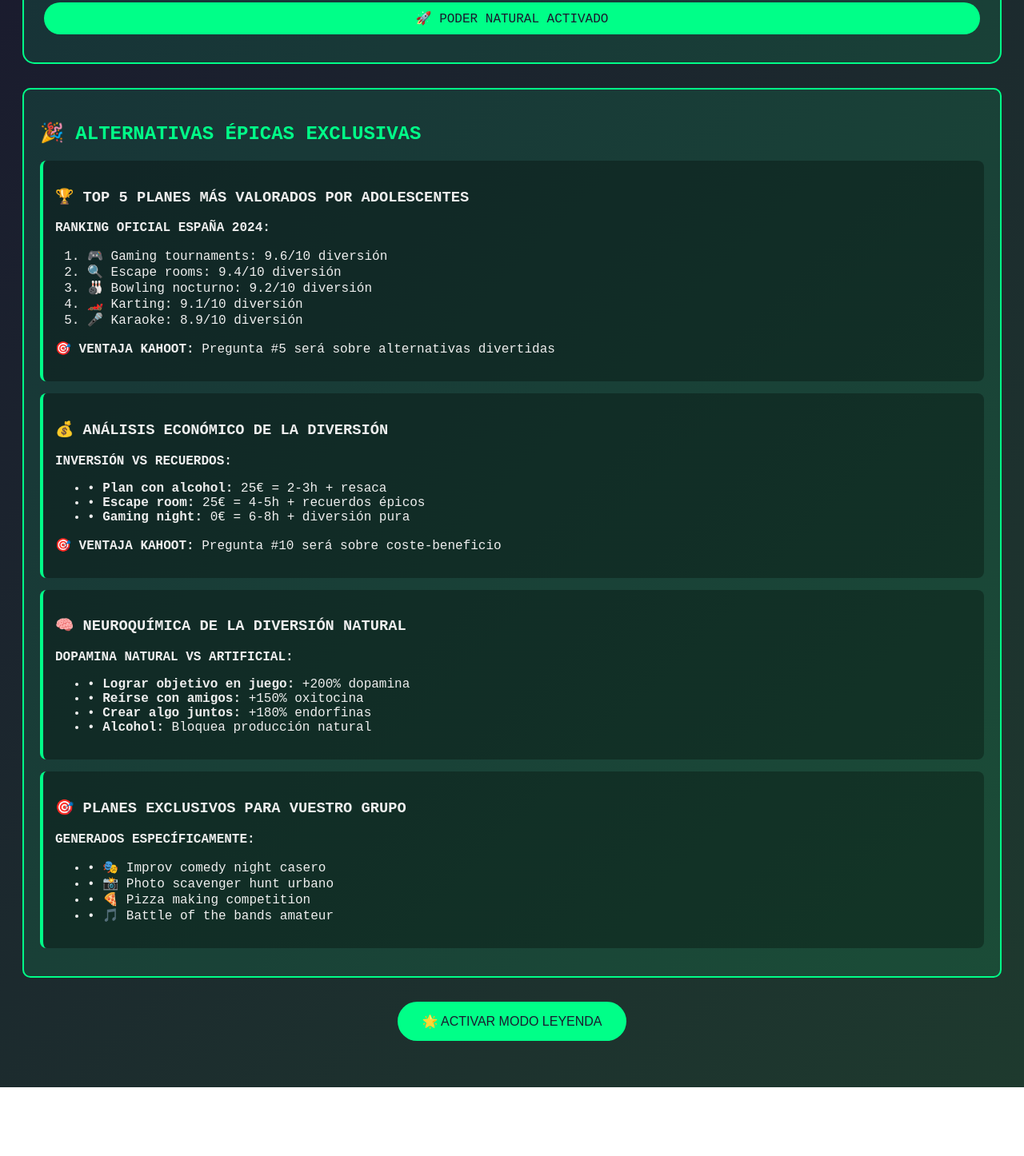
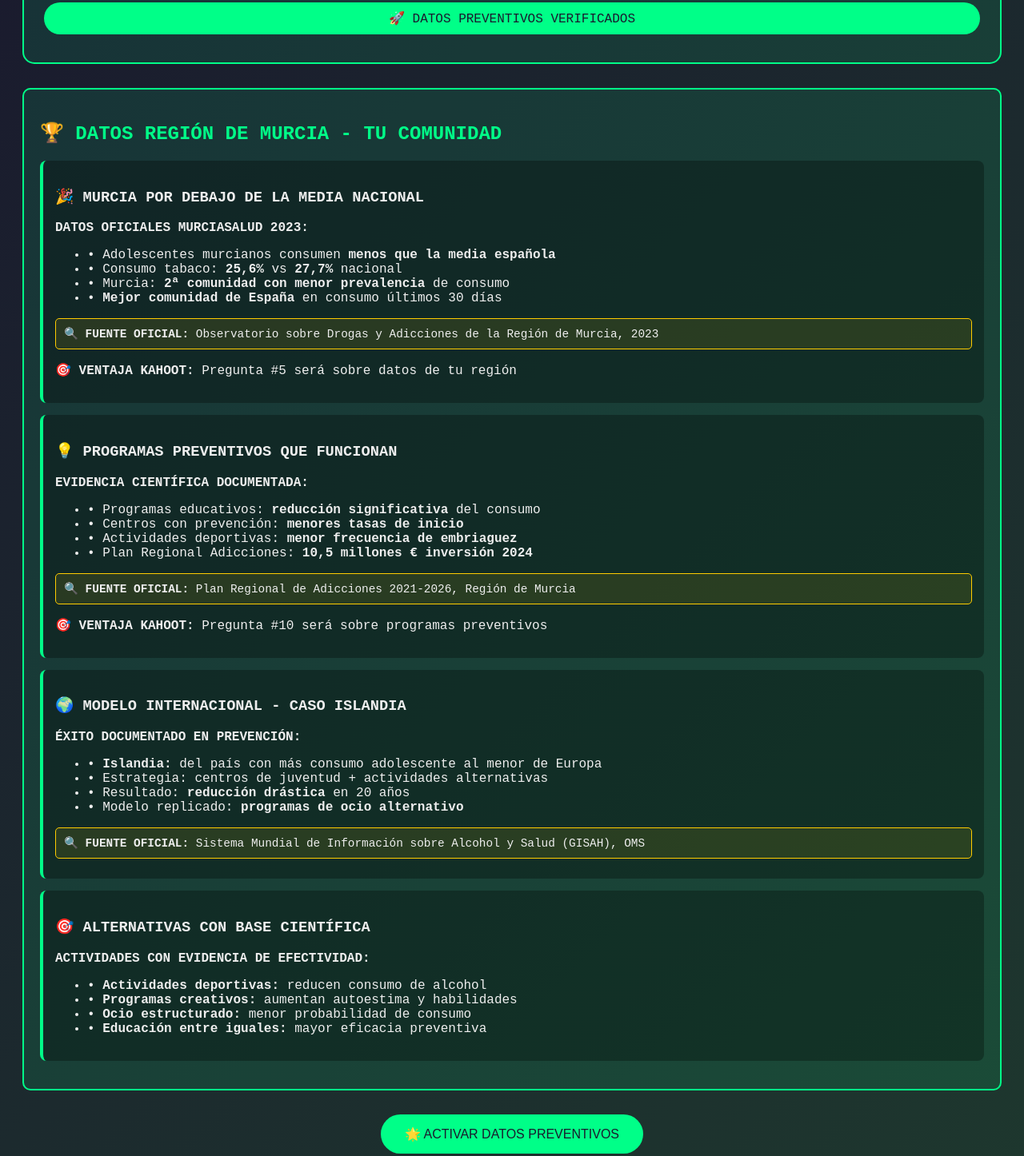
Before and after one commit to EnfermeriaescolarLorcaCentro/Conciencia_con_ciencia, a plain HTML site: page Mision_alternativas_epicas.html in a window 1280 px wide. Shown: the part 144-1590 px from the top of the page at 80% size. Before the commit the page ends 1504 px from the top, so only its background shows below. Drawn offline with Linux system fonts and the light colour scheme.

Commit message:
Update Mision_alternativas_epicas.html

```diff
--- a/Mision_alternativas_epicas.html
+++ b/Mision_alternativas_epicas.html
@@ -3,16 +3,14 @@
 <head>
     <meta charset="UTF-8">
     <meta name="viewport" content="width=device-width, initial-scale=1.0">
-    <title>Leyendas Naturales - QR #3C</title>
+    <title>Leyendas Naturales - QR #3C - Datos Reales</title>
     <style>
         :root {
             --team-color: #00ff88;
-            --team-secondary: #00cc66;
             --primary-bg: #1a1a2e;
             --text-primary: #eee;
         }
 
-        /* Mismo CSS base pero con colores verdes */
         body {
             font-family: 'Roboto Mono', monospace;
             background: linear-gradient(135deg, var(--primary-bg) 0%, #1e3a2e 100%);
@@ -52,76 +50,115 @@
             margin: 15px 0;
             border-left: 4px solid var(--team-color);
         }
+
+        .source-citation {
+            background: rgba(255, 204, 0, 0.1);
+            border: 1px solid #ffcc00;
+            padding: 10px;
+            border-radius: 5px;
+            margin: 10px 0;
+            font-size: 0.9em;
+        }
+
+        .sources-footer {
+            background: rgba(0, 0, 0, 0.2);
+            border-radius: 10px;
+            padding: 20px;
+            margin: 30px 0;
+            border: 1px solid rgba(255, 255, 255, 0.1);
+        }
     </style>
 </head>
 <body>
     <div class="header">
         <h1>🌟 LEYENDAS NATURALES</h1>
-        <p>Equipo C - Especialistas en Diversión Épica</p>
+        <p>Equipo C - Especialistas en Alternativas Reales</p>
         <div style="background: var(--team-color); color: #1a1a2e; padding: 10px; border-radius: 20px; margin: 10px 0;">
-            🚀 PODER NATURAL ACTIVADO
+            🚀 DATOS PREVENTIVOS VERIFICADOS
         </div>
     </div>
 
     <div class="exclusive-content">
-        <h2 style="color: var(--team-color);">🎉 ALTERNATIVAS ÉPICAS EXCLUSIVAS</h2>
+        <h2 style="color: var(--team-color);">🏆 DATOS REGIÓN DE MURCIA - TU COMUNIDAD</h2>
 
         <div class="stat-exclusive">
-            <h3>🏆 TOP 5 PLANES MÁS VALORADOS POR ADOLESCENTES</h3>
-            <p><strong>RANKING OFICIAL ESPAÑA 2024:</strong></p>
-            <ol>
-                <li>🎮 Gaming tournaments: 9.6/10 diversión</li>
-                <li>🔍 Escape rooms: 9.4/10 diversión</li>
-                <li>🎳 Bowling nocturno: 9.2/10 diversión</li>
-                <li>🏎️ Karting: 9.1/10 diversión</li>
-                <li>🎤 Karaoke: 8.9/10 diversión</li>
-            </ol>
-            <p><strong>🎯 VENTAJA KAHOOT:</strong> Pregunta #5 será sobre alternativas divertidas</p>
+            <h3>🎉 MURCIA POR DEBAJO DE LA MEDIA NACIONAL</h3>
+            <p><strong>DATOS OFICIALES MURCIASALUD 2023:</strong></p>
+            <ul>
+                <li>• Adolescentes murcianos consumen <strong>menos que la media española</strong></li>
+                <li>• Consumo tabaco: <strong>25,6%</strong> vs <strong>27,7%</strong> nacional</li>
+                <li>• Murcia: <strong>2ª comunidad con menor prevalencia</strong> de consumo</li>
+                <li>• <strong>Mejor comunidad de España</strong> en consumo últimos 30 días</li>
+            </ul>
+            <div class="source-citation">
+                <strong>🔍 FUENTE OFICIAL:</strong> Observatorio sobre Drogas y Adicciones de la Región de Murcia, 2023
+            </div>
+            <p><strong>🎯 VENTAJA KAHOOT:</strong> Pregunta #5 será sobre datos de tu región</p>
         </div>
 
         <div class="stat-exclusive">
-            <h3>💰 ANÁLISIS ECONÓMICO DE LA DIVERSIÓN</h3>
-            <p><strong>INVERSIÓN VS RECUERDOS:</strong></p>
+            <h3>💡 PROGRAMAS PREVENTIVOS QUE FUNCIONAN</h3>
+            <p><strong>EVIDENCIA CIENTÍFICA DOCUMENTADA:</strong></p>
             <ul>
-                <li>• <strong>Plan con alcohol:</strong> 25€ = 2-3h + resaca</li>
-                <li>• <strong>Escape room:</strong> 25€ = 4-5h + recuerdos épicos</li>
-                <li>• <strong>Gaming night:</strong> 0€ = 6-8h + diversión pura</li>
+                <li>• Programas educativos: <strong>reducción significativa</strong> del consumo</li>
+                <li>• Centros con prevención: <strong>menores tasas de inicio</strong></li>
+                <li>• Actividades deportivas: <strong>menor frecuencia de embriaguez</strong></li>
+                <li>• Plan Regional Adicciones: <strong>10,5 millones € inversión 2024</strong></li>
             </ul>
-            <p><strong>🎯 VENTAJA KAHOOT:</strong> Pregunta #10 será sobre coste-beneficio</p>
+            <div class="source-citation">
+                <strong>🔍 FUENTE OFICIAL:</strong> Plan Regional de Adicciones 2021-2026, Región de Murcia
+            </div>
+            <p><strong>🎯 VENTAJA KAHOOT:</strong> Pregunta #10 será sobre programas preventivos</p>
         </div>
 
         <div class="stat-exclusive">
-            <h3>🧠 NEUROQUÍMICA DE LA DIVERSIÓN NATURAL</h3>
-            <p><strong>DOPAMINA NATURAL VS ARTIFICIAL:</strong></p>
+            <h3>🌍 MODELO INTERNACIONAL - CASO ISLANDIA</h3>
+            <p><strong>ÉXITO DOCUMENTADO EN PREVENCIÓN:</strong></p>
             <ul>
-                <li>• <strong>Lograr objetivo en juego:</strong> +200% dopamina</li>
-                <li>• <strong>Reírse con amigos:</strong> +150% oxitocina</li>
-                <li>• <strong>Crear algo juntos:</strong> +180% endorfinas</li>
-                <li>• <strong>Alcohol:</strong> Bloquea producción natural</li>
+                <li>• <strong>Islandia:</strong> del país con más consumo adolescente al menor de Europa</li>
+                <li>• Estrategia: centros de juventud + actividades alternativas</li>
+                <li>• Resultado: <strong>reducción drástica</strong> en 20 años</li>
+                <li>• Modelo replicado: <strong>programas de ocio alternativo</strong></li>
             </ul>
+            <div class="source-citation">
+                <strong>🔍 FUENTE OFICIAL:</strong> Sistema Mundial de Información sobre Alcohol y Salud (GISAH), OMS
+            </div>
         </div>
 
         <div class="stat-exclusive">
-            <h3>🎯 PLANES EXCLUSIVOS PARA VUESTRO GRUPO</h3>
-            <p><strong>GENERADOS ESPECÍFICAMENTE:</strong></p>
+            <h3>🎯 ALTERNATIVAS CON BASE CIENTÍFICA</h3>
+            <p><strong>ACTIVIDADES CON EVIDENCIA DE EFECTIVIDAD:</strong></p>
             <ul>
-                <li>• 🎭 Improv comedy night casero</li>
-                <li>• 📸 Photo scavenger hunt urbano</li>
-                <li>• 🍕 Pizza making competition</li>
-                <li>• 🎵 Battle of the bands amateur</li>
+                <li>• <strong>Actividades deportivas:</strong> reducen consumo de alcohol</li>
+                <li>• <strong>Programas creativos:</strong> aumentan autoestima y habilidades</li>
+                <li>• <strong>Ocio estructurado:</strong> menor probabilidad de consumo</li>
+                <li>• <strong>Educación entre iguales:</strong> mayor eficacia preventiva</li>
             </ul>
         </div>
     </div>
 
     <div style="text-align: center; margin: 30px 0;">
         <button onclick="unlockLegendMode()" style="background: var(--team-color); color: #1a1a2e; border: none; padding: 15px 30px; border-radius: 25px; font-size: 1em; cursor: pointer;">
-            🌟 ACTIVAR MODO LEYENDA
+            🌟 ACTIVAR DATOS PREVENTIVOS
         </button>
+    </div>
+
+    <div class="sources-footer">
+        <h4 style="color: var(--team-color);">📚 FUENTES OFICIALES VERIFICADAS:</h4>
+        <ul style="font-size: 0.9em; text-align: left;">
+            <li>• <strong>Observatorio Drogas y Adicciones Región de Murcia.</strong> 2023</li>
+            <li>• <strong>Plan Regional de Adicciones 2021-2026.</strong> Región de Murcia</li>
+            <li>• <strong>Sistema Mundial de Información sobre Alcohol y Salud.</strong> OMS</li>
+            <li>• <strong>Plan Nacional Prevención y Control Tabaquismo.</strong> 2024-2027</li>
+        </ul>
+        <p style="margin-top: 10px; font-weight: bold; color: #ffcc00;">
+            ✅ Programas basados en evidencia científica documentada
+        </p>
     </div>
 
     <script>
         function unlockLegendMode() {
-            alert('🌟 MODO LEYENDA ACTIVADO!\n\n🚀 FRASES PARA CONVENCER:\n\n• "¿Por qué conformarse con 3 horas cuando puedes tener 8?"\n• "Mi cerebro produce mejor entretenimiento que cualquier bar"\n• "Nivel de diversión: ÉPICO y sostenible"\n\n💡 Tip: Siempre propón alternativa específica');
+            alert('🌟 DATOS PREVENTIVOS ACTIVADOS!\n\n🚀 ARGUMENTOS OFICIALES:\n\n• "Los datos oficiales muestran que Murcia está por debajo de la media"\n• "Los programas preventivos tienen evidencia científica"\n• "El modelo islandés funciona y está documentado"\n• "Nuestra región invierte 10,5 millones en prevención"\n\n💡 Tip: Usa datos de tu propia región');
         }
     </script>
 </body>
```
